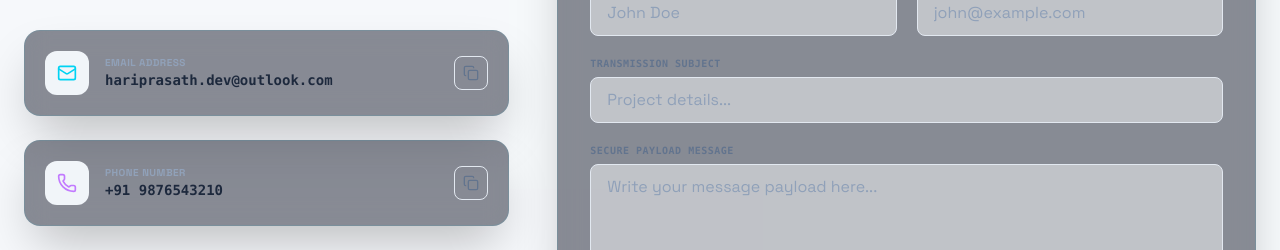
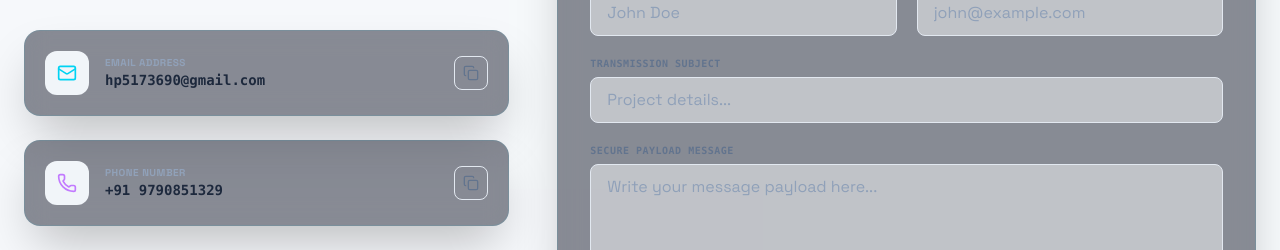
Before and after one commit to Hariprasath2611/Portfolio-2026, a React (Vite) app: page / in a window 1280 px wide. Shown: the part 8410-8660 px from the top of the page. Built offline with nearby package versions, Linux system fonts and the light colour scheme; no server answers.

Commit message:
updated project

```diff
--- a/src/components/CustomCursor.tsx
+++ b/src/components/CustomCursor.tsx
@@ -13,6 +13,10 @@ export default function CustomCursor() {
   const springConfig = { damping: 40, stiffness: 400, mass: 0.4 };
   const cursorXSpring = useSpring(cursorX, springConfig);
   const cursorYSpring = useSpring(cursorY, springConfig);
+
+  // Smooth springs for the inner dot (defined at top to follow Rules of Hooks)
+  const dotXSpring = useSpring(cursorX, { damping: 50, stiffness: 800 });
+  const dotYSpring = useSpring(cursorY, { damping: 50, stiffness: 800 });
 
   useEffect(() => {
     // Detect mobile devices
@@ -83,8 +87,8 @@ export default function CustomCursor() {
       <motion.div
         className="fixed top-0 left-0 w-2 h-2 bg-cyan-400 rounded-full pointer-events-none z-50 mix-blend-screen"
         style={{
-          x: useSpring(cursorX, { damping: 50, stiffness: 800 }),
-          y: useSpring(cursorY, { damping: 50, stiffness: 800 }),
+          x: dotXSpring,
+          y: dotYSpring,
           transform: 'translate(12px, 12px)', // Center dot inside the 32px (8rem) ring
           scale: isHovered ? 0.5 : 1,
         }}
--- a/src/sections/Contact.tsx
+++ b/src/sections/Contact.tsx
@@ -25,12 +25,12 @@ export default function Contact() {
   const [copiedType, setCopiedType] = useState<string | null>(null);
 
   const contactDetails = {
-    email: 'hariprasath.dev@outlook.com',
-    phone: '+91 9876543210',
-    whatsapp: 'https://wa.me/919876543210?text=Hi%20Hari,%20I%27d%20love%20to%20discuss%20a%20project!',
+    email: 'hp5173690@gmail.com',
+    phone: '+91 9790851329',
+    whatsapp: 'https://wa.me/919790851329?text=Hi%20Hari,%20I%27d%20love%20to%20discuss%20a%20project!',
     linkedin: 'https://linkedin.com/in/hariprasath2611',
     github: 'https://github.com/Hariprasath2611',
-    instagram: 'https://instagram.com/hari_prasath',
+    instagram: 'https://www.instagram.com/_.dazzling_._master._/?hl=en',
   };
 
   const handleCopy = (text: string, type: string) => {
```
